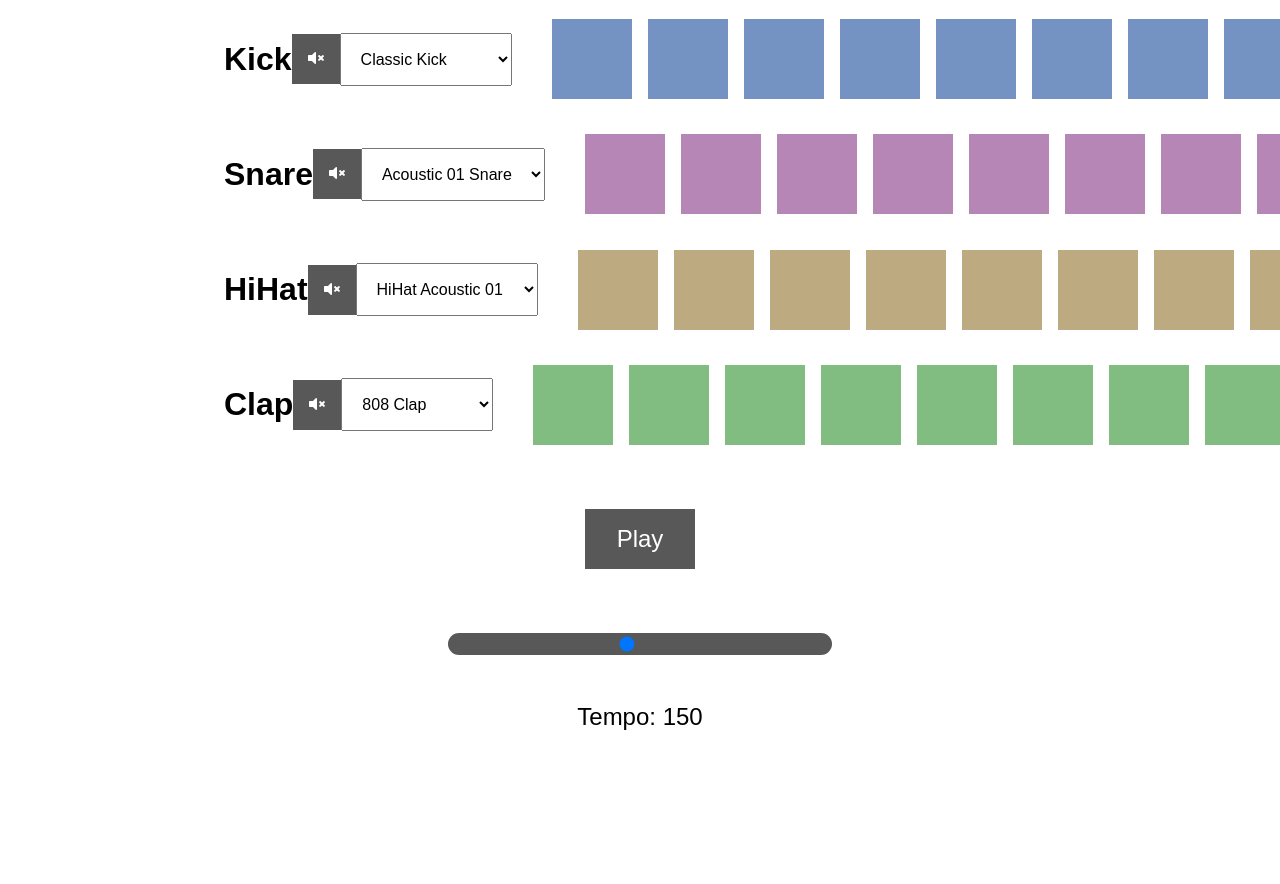
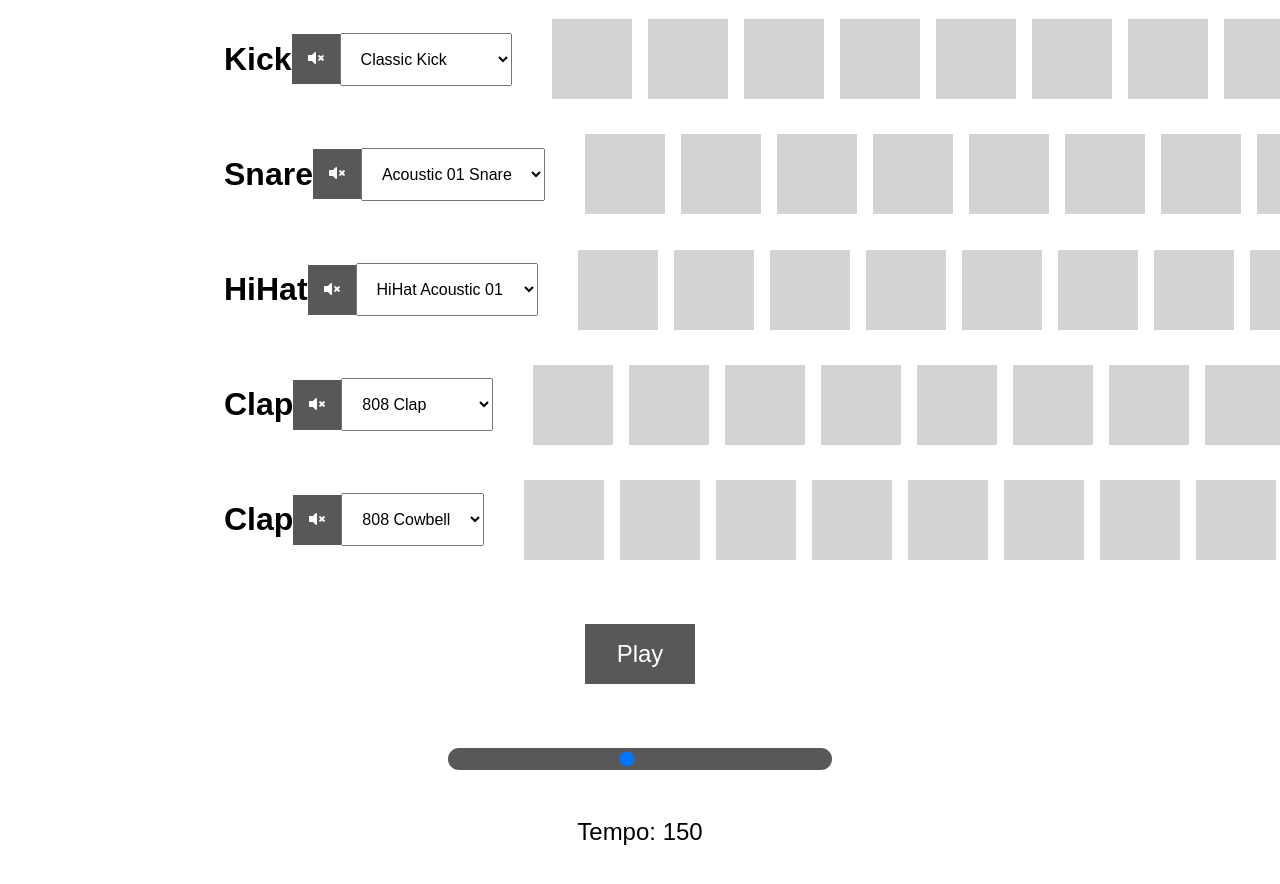
Before and after one commit to matteo-lovato/beatmakerJS, a plain HTML site: page index.html in a window 1280 px wide. Shown: the top 884 px of the page. Before the commit the page ends 811 px from the top, so only its background shows below. Drawn offline with Linux system fonts and the light colour scheme.

Commit message:
added cowbell sounds and cowbell row, changed non-active color pad to lightgray

```diff
--- a/app.js
+++ b/app.js
@@ -6,6 +6,7 @@ class DrumKit {
     this.snareAudio = document.querySelector(".snare-sound");
     this.hihatAudio = document.querySelector(".hihat-sound");
     this.clapAudio = document.querySelector(".clap-sound");
+    this.cowbellAudio = document.querySelector(".cowbell-sound");
     this.index = 0;
     this.bpm = 150;
     this.isPlaying = null;
@@ -39,6 +40,10 @@ class DrumKit {
         if (bar.classList.contains("clap-pad")) {
           this.clapAudio.currentTime = 0;
           this.clapAudio.play();
+        }
+        if (bar.classList.contains("cowbell-pad")) {
+          this.cowbellAudio.currentTime = 0;
+          this.cowbellAudio.play();
         }
       }
     });
@@ -88,6 +93,9 @@ class DrumKit {
       case "clap-select":
         this.clapAudio.src = selectionValue;
         break;
+      case "cowbell-select":
+        this.cowbellAudio.src = selectionValue;
+        break;
     }
   }
 
@@ -109,6 +117,9 @@ class DrumKit {
         case "3":
           this.clapAudio.volume = 0;
           break;
+        case "4":
+          this.cowbellAudio.volume = 0;
+          break;
       }
     } else {
       switch (muteIndex) {
@@ -123,6 +134,9 @@ class DrumKit {
           break;
         case "3":
           this.clapAudio.volume = 1;
+          break;
+        case "4":
+          this.cowbellAudio.volume = 1;
           break;
       }
     }
--- a/index.html
+++ b/index.html
@@ -179,6 +179,27 @@
           <div class="pad clap-pad b7"></div>
         </div>
       </div>
+      <div class="cowbell-track track">
+        <div class="controls">
+          <h1>Clap</h1>
+          <button data-track="4" class="mute cowbell-volume">
+            <i class="fas fa-volume-mute"></i>
+          </button>
+          <select name="cowbell-select" id="cowbell-select">
+            <option value="./allSounds/cowbell-808.wav">808 Cowbell</option>
+          </select>
+        </div>
+        <div class="cowbell">
+          <div class="pad cowbell-pad b0"></div>
+          <div class="pad cowbell-pad b1"></div>
+          <div class="pad cowbell-pad b2"></div>
+          <div class="pad cowbell-pad b3"></div>
+          <div class="pad cowbell-pad b4"></div>
+          <div class="pad cowbell-pad b5"></div>
+          <div class="pad cowbell-pad b6"></div>
+          <div class="pad cowbell-pad b7"></div>
+        </div>
+      </div>
       <button class="play">Play</button>
       <div class="tempo">
         <input
@@ -196,6 +217,7 @@
     <audio class="snare-sound" src="./allSounds/snare-acoustic01.wav"></audio>
     <audio class="hihat-sound" src="./allSounds/hihat-acoustic01.wav"></audio>
     <audio class="clap-sound" src="./allSounds/clap-808.wav"></audio>
+    <audio class="cowbell-sound" src="./allSounds/cowbell-808.wav"></audio>
 
     <script
       src="https://cdnjs.cloudflare.com/ajax/libs/font-awesome/5.15.1/js/all.min.js"
--- a/style.css
+++ b/style.css
@@ -16,24 +16,13 @@ svg {
 .kick-pad,
 .snare-pad,
 .hihat-pad,
-.clap-pad {
+.clap-pad,
+.cowbell-pad {
   width: 5rem;
   height: 5rem;
   cursor: pointer;
   margin: 1rem 0.5rem;
-}
-
-.kick-pad {
-  background: rgb(116, 146, 194);
-}
-.snare-pad {
-  background: rgb(182, 135, 182);
-}
-.hihat-pad {
-  background: rgb(189, 170, 129);
-}
-.clap-pad {
-  background: rgb(129, 189, 129);
+  background: lightgray;
 }
 .kick-pad.active {
   background: rgb(53, 130, 255);
@@ -46,6 +35,9 @@ svg {
 }
 .clap-pad.active {
   background: rgb(63, 243, 63);
+}
+.cowbell-pad.active {
+  background: rgb(132, 63, 243);
 }
 
 .sequencer {
@@ -67,7 +59,8 @@ svg {
 .kick,
 .snare,
 .hihat,
-.clap {
+.clap,
+.cowbell {
   display: flex;
 }
 
```
